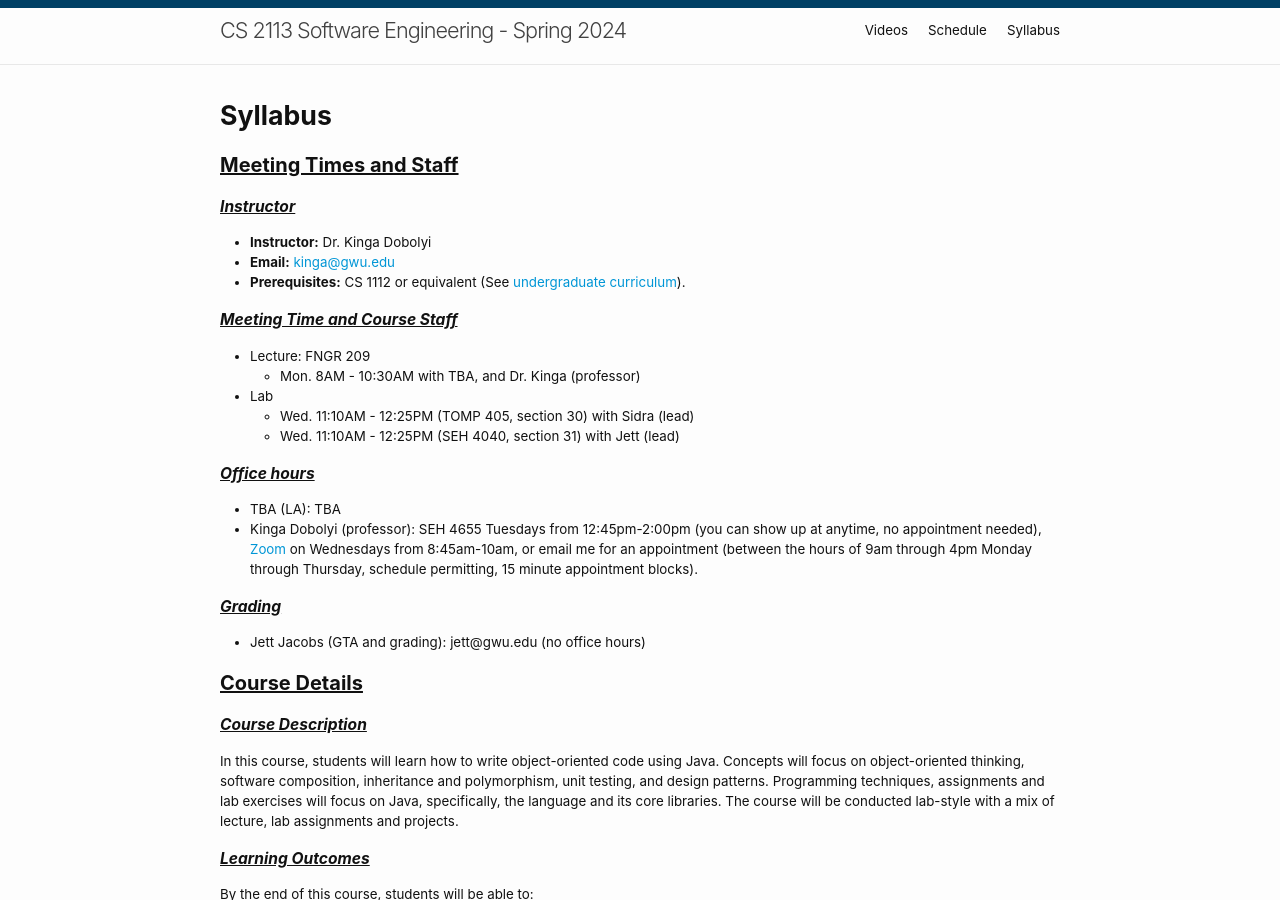
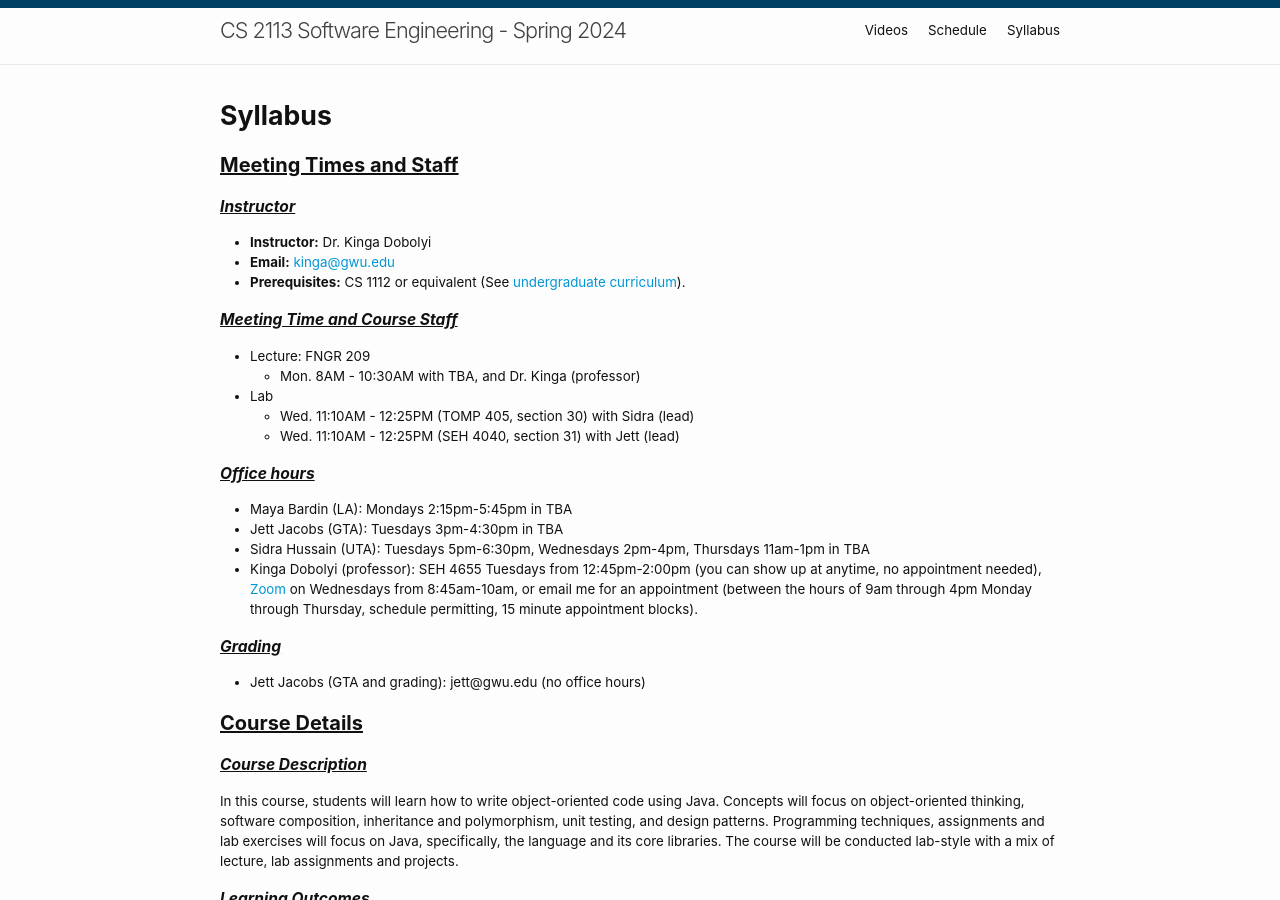
Before and after one commit to cs2113-f24/cs2113-f24.github.io, a Jekyll site: the page built from syllabus.md, in a window 1280 px wide and 900 px high. Built offline with Jekyll 4.4.1, drawn with Linux system fonts in a browser that asks for light colours.

Commit message:
spring update

```diff
--- a/syllabus.md
+++ b/syllabus.md
@@ -27,7 +27,9 @@ aside:
   * Wed. 11:10AM - 12:25PM (SEH 4040, section 31) with Jett (lead)
 
 ### Office hours
-* TBA (LA): TBA
+* Maya Bardin (LA): Mondays 2:15pm-5:45pm in TBA
+* Jett Jacobs (GTA): Tuesdays 3pm-4:30pm in TBA
+* Sidra Hussain (UTA): Tuesdays 5pm-6:30pm, Wednesdays 2pm-4pm, Thursdays 11am-1pm in TBA
 * Kinga Dobolyi (professor): SEH 4655 Tuesdays from 12:45pm-2:00pm (you can show up at anytime, no appointment needed), [Zoom](https://gwu-edu.zoom.us/j/6378326351) on Wednesdays from 8:45am-10am, or email me for an appointment (between the hours of 9am through 4pm Monday through Thursday, schedule permitting, 15 minute appointment blocks).
 
 ### Grading
```
